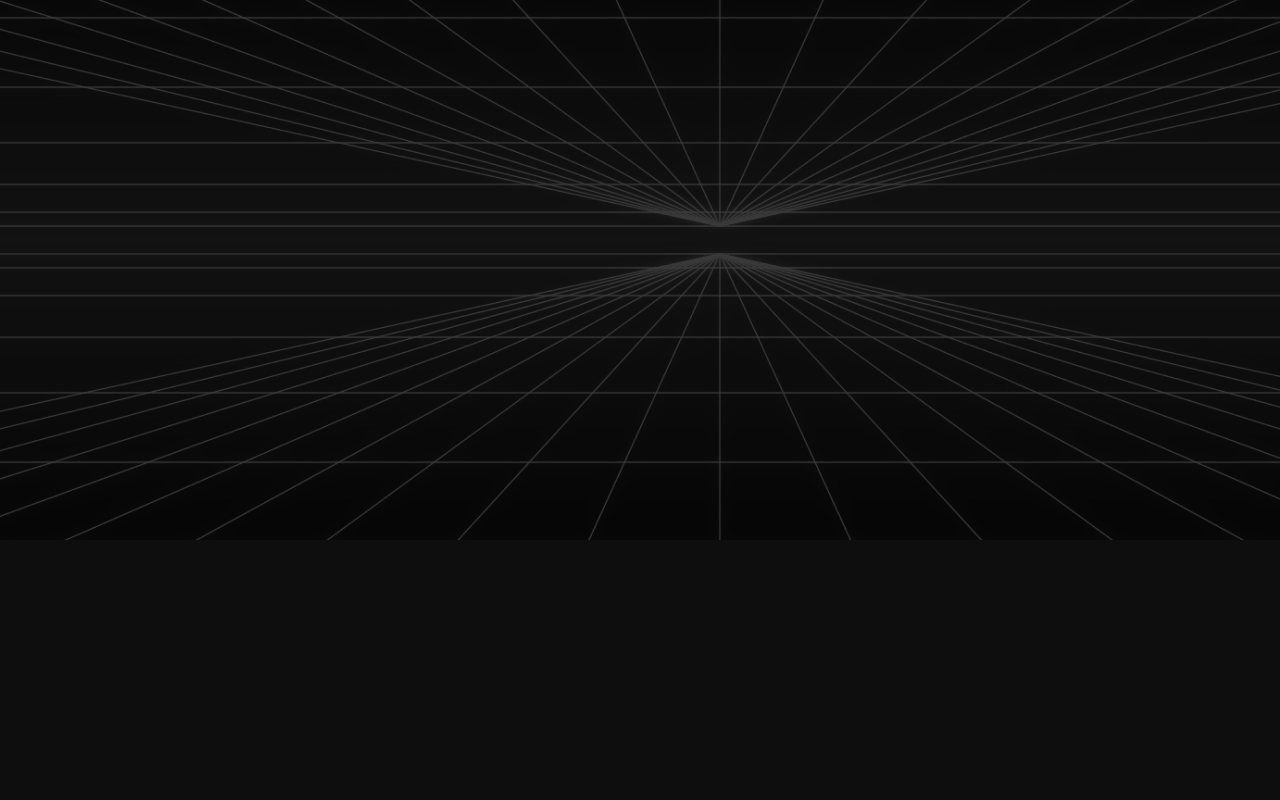
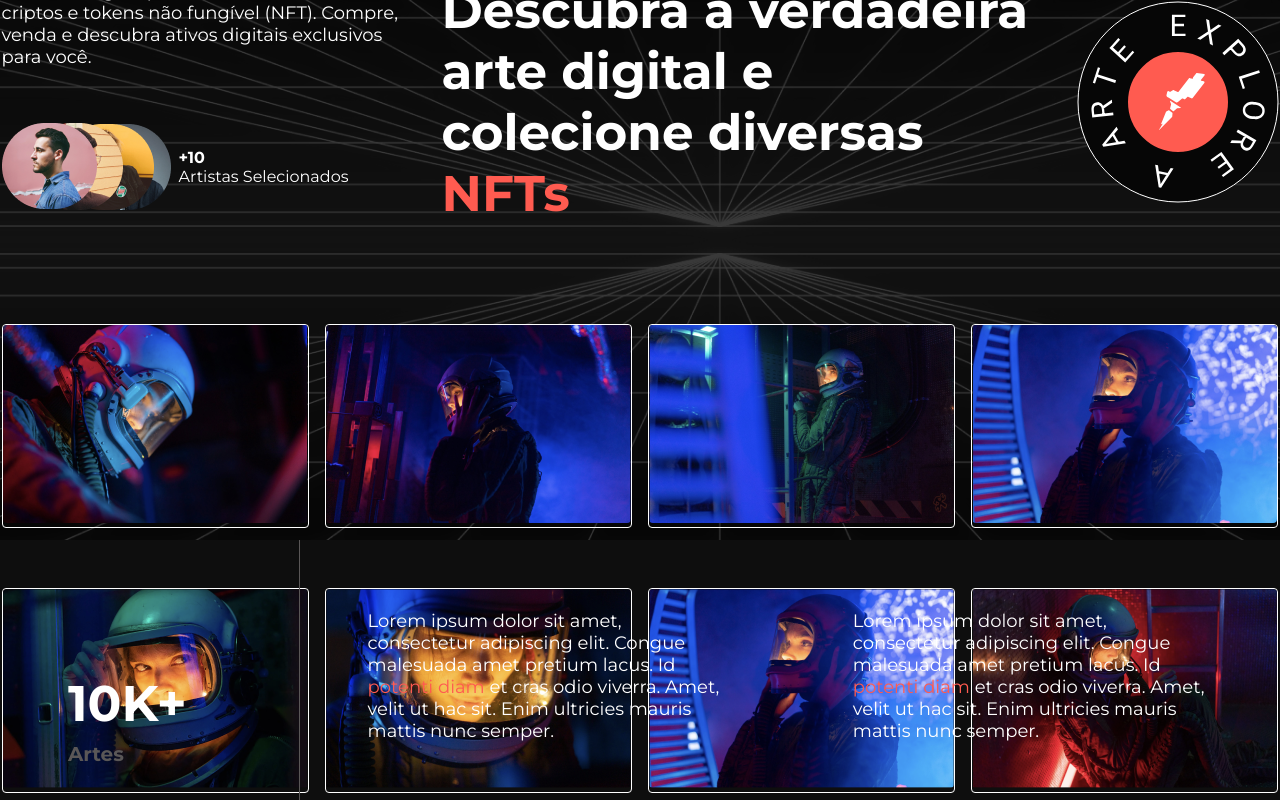
Before and after one commit to ronaldprofile/rocket-ntfs, a React (Vite) app: page / in a window 1280 px wide. Shown: the part 260-1060 px from the top of the page. Before the commit the page ends 800 px from the top, so only its background shows below. Built offline with nearby package versions, Linux system fonts and the light colour scheme.

Commit message:
rendered components (Main and SectionAboutNFTS)

```diff
--- a/src/App.tsx
+++ b/src/App.tsx
@@ -1,6 +1,7 @@
 import { BackgroundWaves } from "./components/BackgroundWaves";
 import { Header } from "./components/Header";
-// import { Main } from "./components/Main";
+import { Main } from "./components/Main";
+import { SectionAboutNFTS } from "./components/SectionAboutNFTS";
 import { globalStyles } from "./styles/global";
 
 export function App() {
@@ -9,8 +10,10 @@ export function App() {
     <>
       <BackgroundWaves>
         <Header />
+        <Main />
       </BackgroundWaves>
-      {/* <Main /> */}
+
+      <SectionAboutNFTS />
     </>
   );
 }
```
